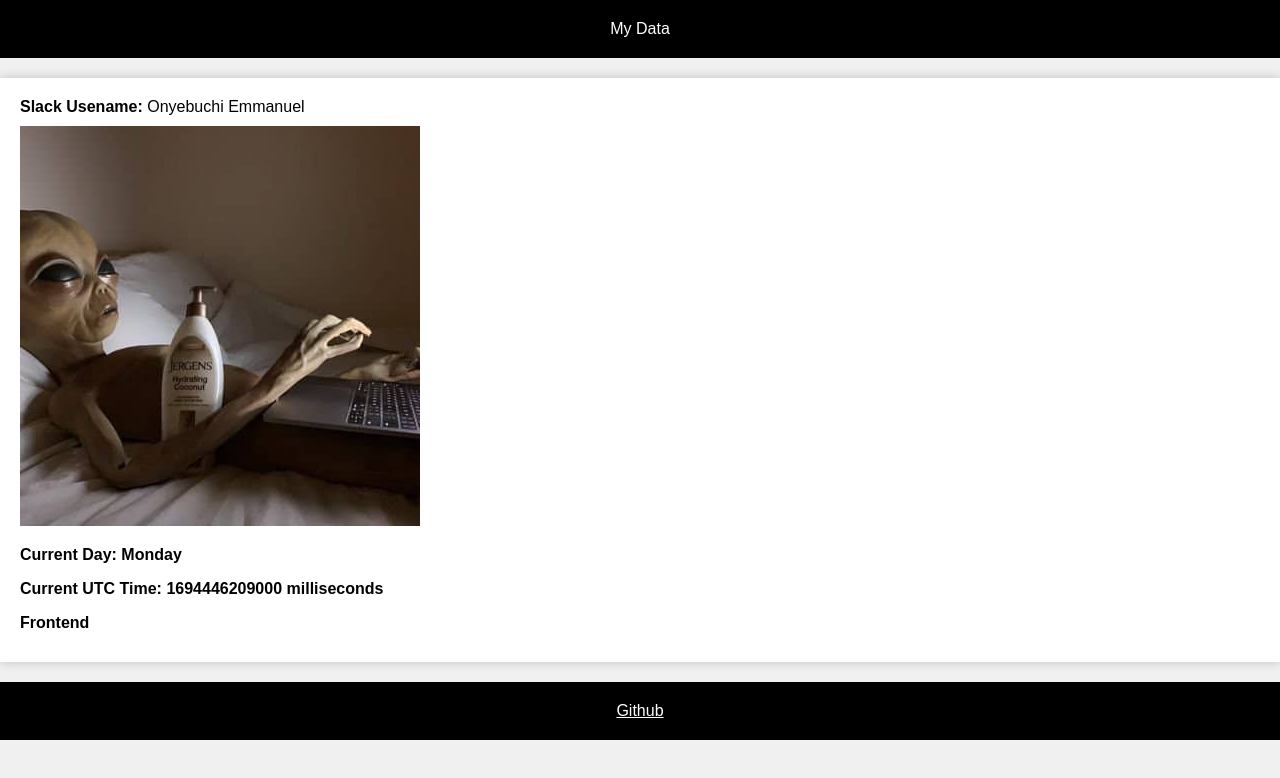
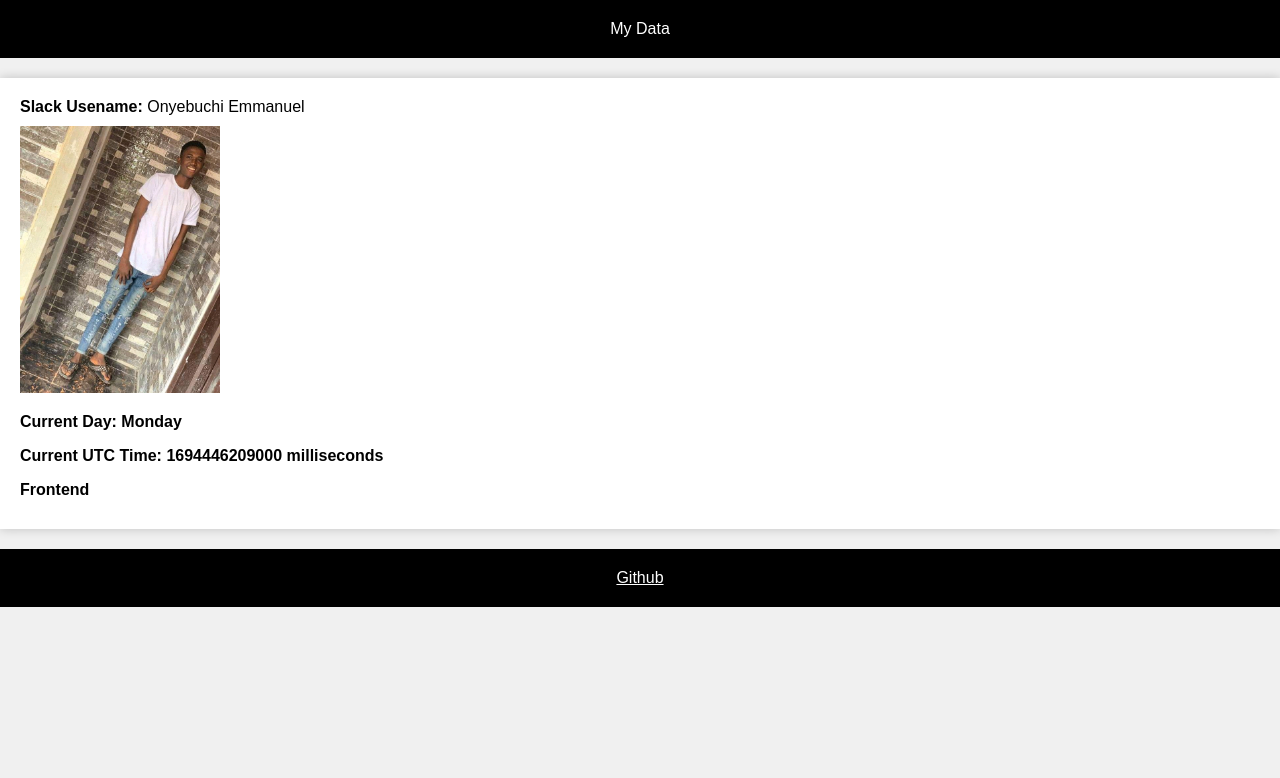
Before and after one commit to rabada7/hngstageone, a plain HTML site: page index.html in a window 1280 px wide. Drawn offline with Linux system fonts and the light colour scheme.

Commit message:
Add files via upload

```diff
--- a/index.html
+++ b/index.html
@@ -15,7 +15,7 @@
         <span>Onyebuchi Emmanuel</span>
        </div>
      <div class="data-item" data-testid="slackDisplayImage">
-        <img src="./images/WhatsApp Image 2023-07-30 at 09.23.12.jpg">
+        <img src="./images/IMG-20200724-WA0016.jpg">
      </div>
      <p class="data-item" data-testid="currentDayOfTheWeek"></p>
      <p class="data-item"  data-testid="currentUTCTime"></p>
--- a/style.css
+++ b/style.css
@@ -9,6 +9,9 @@ header{
     color:  #fff ;
     text-align: center;
     padding: 20px;
+}
+img{
+    max-width: 200px;
 }
 p{
     font-weight: bolder;
```
Also changed, not shown: images/IMG-20200724-WA0016.jpg (added).
